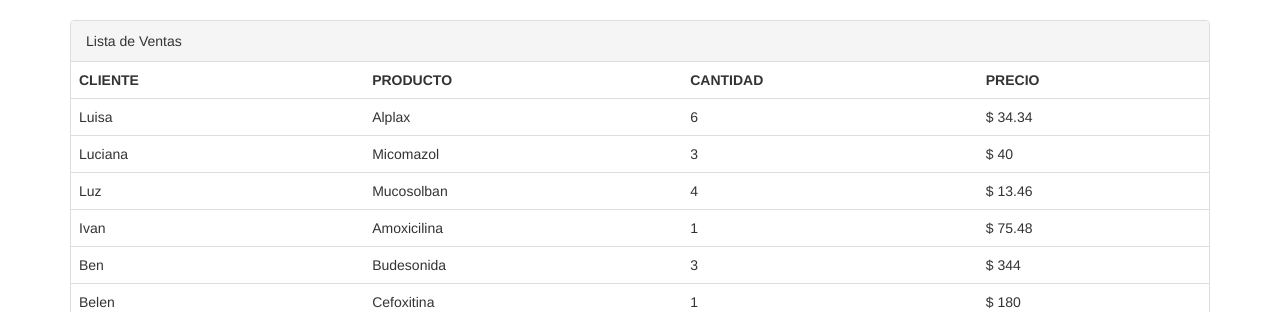
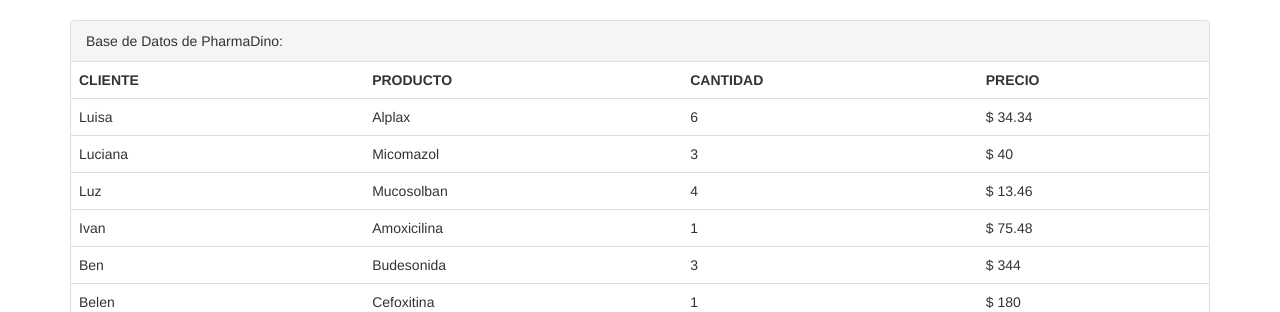
Before and after one commit to EriNeaG/pythom_auxiliar, a Flask app: page /ventas in a window 1280 px wide. Shown: the part 52-364 px from the top of the page. Run offline with Flask 2, Linux system fonts and the light colour scheme; the visitor is signed in with stand-in values (Sample User, id 1); some libraries are stand-ins or nearby versions.

Commit message:
Reestructuracion de los input cambio de titulos

```diff
--- a/app.py
+++ b/app.py
@@ -2,12 +2,8 @@
 import csv
 import sys
 import pandas
-#from datetime import datetime
 from flask import Flask, render_template, request, redirect, url_for, flash, session
 from formularios import Consulta_Cliente,Consulta_Producto,Consulta_Cantidad,Consulta_Precio, Formulario_Logueo,Formulario_Registro
-#from flask_wtf import FlaskForm
-#from wtforms import StringField, IntegerField, PasswordField
-#from wtforms.validators import DataRequired,EqualTo,Regexp
 from flask_bootstrap import Bootstrap
 from flask_moment import Moment
 from flask_script import Manager
@@ -61,6 +57,7 @@
     if form_logueo.validate_on_submit():
         try:
             with open('Usuarios.csv') as archivo:
+                #El siguiente try es por si se ingresa un unico campo lo campture en el IndexError
                 try:
                     f = csv.reader(archivo)
                     for linea in f:
--- a/templates/busqueda_cantidad.html
+++ b/templates/busqueda_cantidad.html
@@ -4,7 +4,7 @@
 <form method="POST" action="/busqueda/cantidad">
 
     {{ form.csrf_token }}
-    {{ form.criterio.label }} {{ form.criterio(size=20) }}
+    {{ form.criterio.label }} </br> {{ form.criterio(size=20) }}
     {% if form.errors %}
     <ul class="errors" style="color: red;" >
         {% for error in form.criterio.errors %}
@@ -12,6 +12,8 @@
         {% endfor %}
         </ul>
     {% endif %}
+    </br>
+    </br>
     <input type="submit" value="Enviar">
 </form>
 {% endblock %}
--- a/templates/busqueda_cliente.html
+++ b/templates/busqueda_cliente.html
@@ -3,7 +3,7 @@
 {% block page_content %}
 <form method="POST" action="/busqueda/cliente">
     {{ form.csrf_token }}
-    {{ form.criterio.label }} {{ form.criterio(size=20) }}
+    {{ form.criterio.label }}</br>{{ form.criterio(size=20) }}
     {% if form.errors %}
     <ul class="errors" style="color: red;" >
         {% for error in form.criterio.errors %}
@@ -11,6 +11,8 @@
         {% endfor %}
         </ul>
     {% endif %}
+    </br>
+    </br>
     <input type="submit" value="Enviar">
 </form>
 {% endblock %}
--- a/templates/busqueda_precio.html
+++ b/templates/busqueda_precio.html
@@ -3,7 +3,7 @@
 {% block page_content %}
 <form method="POST" action="/busqueda/precio">
     {{ form.csrf_token }}
-    {{ form.criterio.label }} {{ form.criterio(size=20) }}
+    {{ form.criterio.label }}</br>{{ form.criterio(size=20) }}
     {% if form.errors %}
     <ul class="errors" style="color: red;" >
         {% for error in form.criterio.errors %}
@@ -11,6 +11,8 @@
         {% endfor %}
         </ul>
     {% endif %}
+    </br>
+    </br>
     <input type="submit" value="Enviar">
 </form>
 {% endblock %}
--- a/templates/busqueda_producto.html
+++ b/templates/busqueda_producto.html
@@ -5,7 +5,7 @@
 {% block page_content %}
 <form method="POST" action="/busqueda/producto">
     {{ form.csrf_token }}
-    {{ form.criterio.label }} {{ form.criterio(size=20) }}
+    {{ form.criterio.label }}</br>{{ form.criterio(size=20) }}
     {% if form.errors %}
     <ul class="errors" style="color: red;" >
         {% for error in form.criterio.errors %}
@@ -13,6 +13,8 @@
         {% endfor %}
         </ul>
     {% endif %}
+    </br>
+    </br>
     <input type="submit" value="Enviar">
 </form>
 {% endblock %}
--- a/templates/ventas.html
+++ b/templates/ventas.html
@@ -1,8 +1,8 @@
 {% extends "base.html" %}
-{% block title %}Contactos{% endblock %}
+{% block title %}Base de Datos{% endblock %}
 {% block page_content %}
 <div class="panel panel-default">
-  <div class="panel-heading">Lista de Ventas</div>
+  <div class="panel-heading">Base de Datos de PharmaDino:</div>
   <table class="table">
     <tr>
         <th>{{cabeza[0]}}</th>
```
Lines whose indentation alone changed are shown as unchanged.
